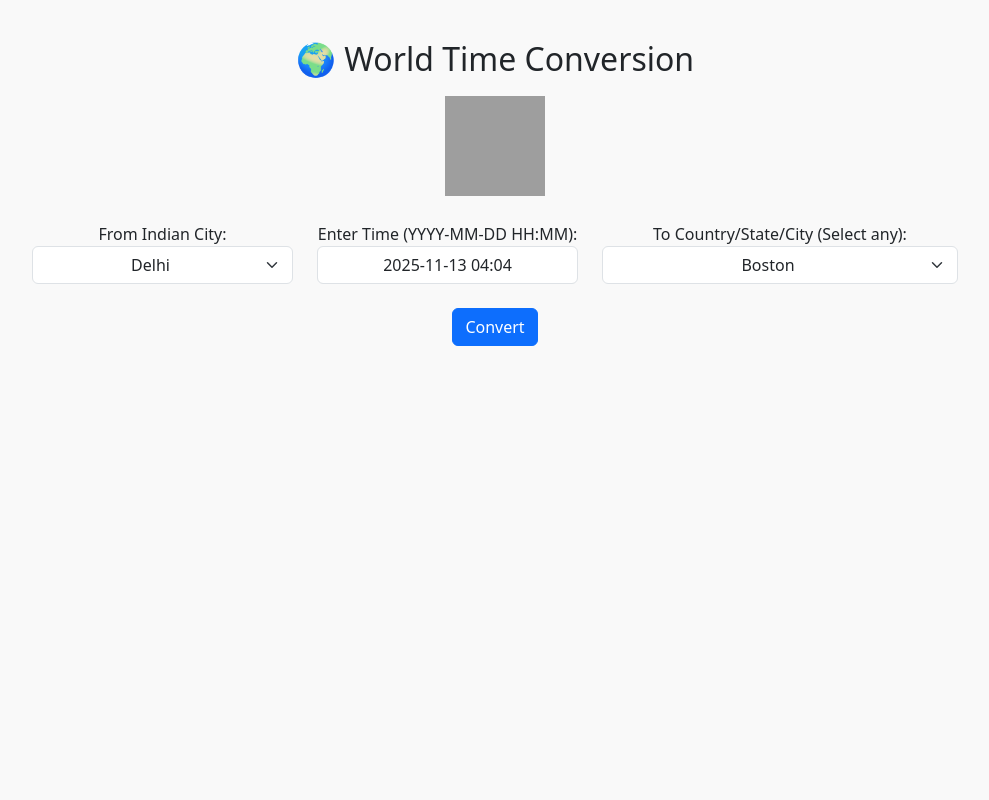
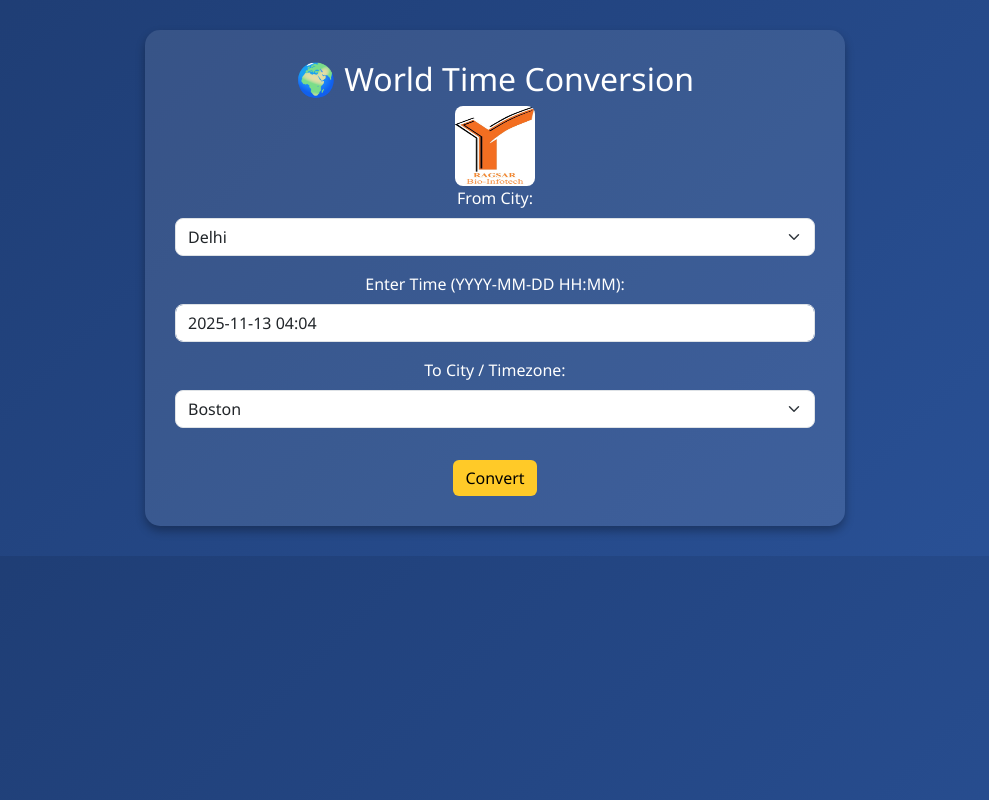
Before and after one commit to Rubisingh98/worldclock, a Django app: page / in a window 1280 px wide. Shown: the whole page, without its empty margins (145-1134 px from the left). Run offline with Django 5.2, Linux system fonts and the light colour scheme; grey boxes are pictures that could not be loaded.

Commit message:
Initial project upload

```diff
--- a/myapp/views.py
+++ b/myapp/views.py
@@ -3,82 +3,62 @@ from datetime import datetime
 import pytz
 
 def index(request):
+    indian_cities = [
+        "Delhi", "Mumbai", "Bangalore", "Chennai", "Kolkata",
+        "Hyderabad", "Bhopal", "Pune", "Ahmedabad", "Indore"
+    ]
 
-    indian_city_to_timezone = {
-        "Delhi": "Asia/Kolkata",
-        "Mumbai": "Asia/Kolkata",
-        "Bangalore": "Asia/Kolkata",
-        "Chennai": "Asia/Kolkata",
-        "Kolkata": "Asia/Kolkata",
-        "Hyderabad": "Asia/Kolkata",
-        "Bhopal": "Asia/Kolkata",
-        "Pune": "Asia/Kolkata",
-        "Ahmedabad": "Asia/Kolkata",
-        "Indore": "Asia/Kolkata"
+    city_to_timezone = {
+        "Boston": "America/New_York",
+        "New York": "America/New_York",
+        "London": "Europe/London",
+        "Tokyo": "Asia/Tokyo",
+        "Sydney": "Australia/Sydney",
+        "Dubai": "Asia/Dubai",
+        "Paris": "Europe/Paris",
+        "UTC": "UTC"
     }
 
+    target_cities = list(city_to_timezone.keys()) + sorted(pytz.all_timezones)
 
-    boston_related_cities = {
-        "Boston": "America/New_York",
-        "Cambridge": "America/New_York",
-        "Quincy": "America/New_York",
-        "Worcester": "America/New_York",
-        "Lowell": "America/New_York",
-        "Springfield (MA)": "America/New_York",
-        "Newton": "America/New_York",
-        "Salem (MA)": "America/New_York",
-        "Brockton": "America/New_York",
-        "Somerville": "America/New_York"
-    }
-    all_world_timezones = set(pytz.all_timezones)
-    for city_tz in boston_related_cities.values():
-        all_world_timezones.add(city_tz)
-
-    converted_time = ""
-    error = ""
+    result_time = None
+    error_message = None
+    selected_from = None
+    selected_to = None
+    current_time = datetime.now().strftime("%Y-%m-%d %H:%M")
 
     if request.method == "POST":
+        selected_from = request.POST.get("from_city")
+        selected_to = request.POST.get("to_city")
+        input_time_str = request.POST.get("input_time")
+
         try:
+            india_tz = pytz.timezone("Asia/Kolkata")
+            input_time = datetime.strptime(input_time_str, "%Y-%m-%d %H:%M")
+            localized_time = india_tz.localize(input_time)
 
-            source_city = request.POST.get("indian_city")
-            target_city = request.POST.get("target_city")
-            input_time_str = request.POST.get("time_input")
+            if selected_to in city_to_timezone:
+                target_tz_name = city_to_timezone[selected_to]
+            elif selected_to in pytz.all_timezones:
+                target_tz_name = selected_to
+            else:
+                raise ValueError("Invalid city or timezone selected.")
 
-
-            input_time = datetime.strptime(input_time_str, "%Y-%m-%d %H:%M")
-
-            source_tz_name = indian_city_to_timezone.get(source_city, "Asia/Kolkata")
-
-
-            if target_city in boston_related_cities:
-                target_tz_name = boston_related_cities[target_city]
-            elif target_city in pytz.all_timezones:
-                target_tz_name = target_city
-            else:
-                error = "Invalid city or timezone selected."
-                target_tz_name = None
-
-            if target_tz_name:
-                source_tz = pytz.timezone(source_tz_name)
-                target_tz = pytz.timezone(target_tz_name)
-
-                localized_time = source_tz.localize(input_time)
-                converted = localized_time.astimezone(target_tz)
-
-                converted_time = converted.strftime("%Y-%m-%d %H:%M:%S")
+            target_tz = pytz.timezone(target_tz_name)
+            converted_time = localized_time.astimezone(target_tz)
+            result_time = f"Converted Time in {selected_to} (from {selected_from}):\n{converted_time.strftime('%Y-%m-%d %H:%M:%S')}"
 
         except Exception as e:
-            error = f"Error: {e}"
-
-
-    world_timezones_list = list(boston_related_cities.keys()) + sorted(pytz.all_timezones)
+            error_message = f"Error: {e}"
 
     context = {
-        "indian_cities": list(indian_city_to_timezone.keys()),
-        "world_timezones": world_timezones_list,
-        "converted_time": converted_time,
-        "error": error,
-        "current_time": datetime.now().strftime("%Y-%m-%d %H:%M")
+        "indian_cities": indian_cities,
+        "target_cities": target_cities,
+        "result_time": result_time,
+        "error_message": error_message,
+        "current_time": current_time,
+        "selected_from": selected_from,
+        "selected_to": selected_to,
     }
 
     return render(request, "index.html", context)
--- a/templates/index.html
+++ b/templates/index.html
@@ -1,60 +1,83 @@
-{%load static%}
+{% load static %}
 <!DOCTYPE html>
 <html lang="en">
 <head>
     <meta charset="UTF-8">
-    <title>World Time Conversion</title>
-    <link rel="stylesheet" href="https://cdn.jsdelivr.net/npm/bootstrap@5.3.3/dist/css/bootstrap.min.css">
+    <title>🌏 World Time Converter</title>
+    <link rel="stylesheet" href="https://cdn.jsdelivr.net/npm/bootstrap@5.3.0/dist/css/bootstrap.min.css">
     <style>
-        body { background-color: #f9f9f9; text-align: center; }
-        .container { margin-top: 40px; }
-        img { width: 100px; height: 100px; object-fit: cover; margin: 10px; }
-        .error { color: red; }
-        .result { font-weight: bold; }
-        select, input { text-align: center; }
+        body {
+            font-family: 'Segoe UI', sans-serif;
+            background: linear-gradient(135deg, #1e3c72, #2a5298);
+            color: white;
+            text-align: center;
+            padding: 30px;
+        }
+        .container {
+            max-width: 700px;
+            background: rgba(255,255,255,0.1);
+            border-radius: 15px;
+            padding: 30px;
+            box-shadow: 0 5px 10px rgba(0,0,0,0.3);
+        }
+        img {
+            border-radius: 8px;
+        }
+        select, input {
+            border-radius: 8px !important;
+        }
+        .btn-primary {
+            background: #ffca28;
+            color: black;
+            border: none;
+        }
+        .btn-primary:hover {
+            background: #ffd54f;
+        }
     </style>
 </head>
 <body>
     <div class="container">
         <h2>🌍 World Time Conversion</h2>
-        <img src="{% static 'myapp/RAGSAR Bio-Infotech (2)(1).jpg' %}" alt="Logo">
+        <img src="{% static 'image/RAGSAR Bio-Infotech.jpg' %}"  alt="" width="80" height="80px">
 
         <form method="POST">
             {% csrf_token %}
-            <div class="row justify-content-center mt-3">
-                <div class="col-md-3">
-                    <label>From Indian City:</label>
-                    <select name="indian_city" class="form-select">
+
+            <div class="mb-3">
+                <label class="form-label">From City:</label>
+                <select name="from_city" class="form-select">
                     {% for city in indian_cities %}
-                        <option value="{{ city }}">{{ city }}</option>
+                        <option value="{{ city }}" {% if selected_from == city %}selected{% endif %}>{{ city }}</option>
                     {% endfor %}
                 </select>
             </div>
 
-                <div class="col-md-3">
-                    <label>Enter Time (YYYY-MM-DD HH:MM):</label>
-                    <input type="text" name="time_input" value="{{ current_time }}" class="form-control">
+            <div class="mb-3">
+                <label class="form-label">Enter Time (YYYY-MM-DD HH:MM):</label>
+                <input type="text" name="input_time" class="form-control" value="{{ current_time }}">
             </div>
 
-                <div class="col-md-4">
-                    <label>To Country/State/City (Select any):</label>
-                    <select name="target_city" class="form-select">
-                        {% for tz in world_timezones %}
-                        <option value="{{ tz }}">{{ tz }}</option>
+            <div class="mb-3">
+                <label class="form-label">To City / Timezone:</label>
+                <select name="to_city" class="form-select">
+                    {% for city in target_cities %}
+                        <option value="{{ city }}" {% if selected_to == city %}selected{% endif %}>{{ city }}</option>
                     {% endfor %}
                 </select>
             </div>
-            </div>
 
-            <button type="submit" class="btn btn-primary mt-4">Convert</button>
+            <button type="submit" class="btn btn-primary mt-3">Convert</button>
         </form>
 
-        {% if error %}
-            <p class="error mt-3">{{ error }}</p>
+        {% if error_message %}
+            <div class="alert alert-danger mt-3">{{ error_message }}</div>
         {% endif %}
 
-        {% if converted_time %}
-            <p class="result mt-3">Converted Time: {{ converted_time }}</p>
+        {% if result_time %}
+            <div class="alert alert-success mt-3">
+                <pre>{{ result_time }}</pre>
+            </div>
         {% endif %}
     </div>
 </body>
--- a/worldclock/settings.py
+++ b/worldclock/settings.py
@@ -11,6 +11,7 @@ https://docs.djangoproject.com/en/5.2/ref/settings/
 """
 
 from pathlib import Path
+import os
 
 # Build paths inside the project like this: BASE_DIR / 'subdir'.
 BASE_DIR = Path(__file__).resolve().parent.parent
@@ -28,7 +29,7 @@ DEBUG = True
 ALLOWED_HOSTS = ['72.60.102.186', 'localhost', '127.0.0.1']
 
 
-# Application definition
+# Application definition``
 
 INSTALLED_APPS = [
     'django.contrib.admin',
@@ -117,7 +118,7 @@ USE_TZ = True
 # Static files (CSS, JavaScript, Images)
 # https://docs.djangoproject.com/en/5.2/howto/static-files/
 
-import os
+
 
 STATIC_URL = '/static/'
 
```
Also changed, not shown: db.sqlite3. Lines whose indentation alone changed are shown as unchanged.
